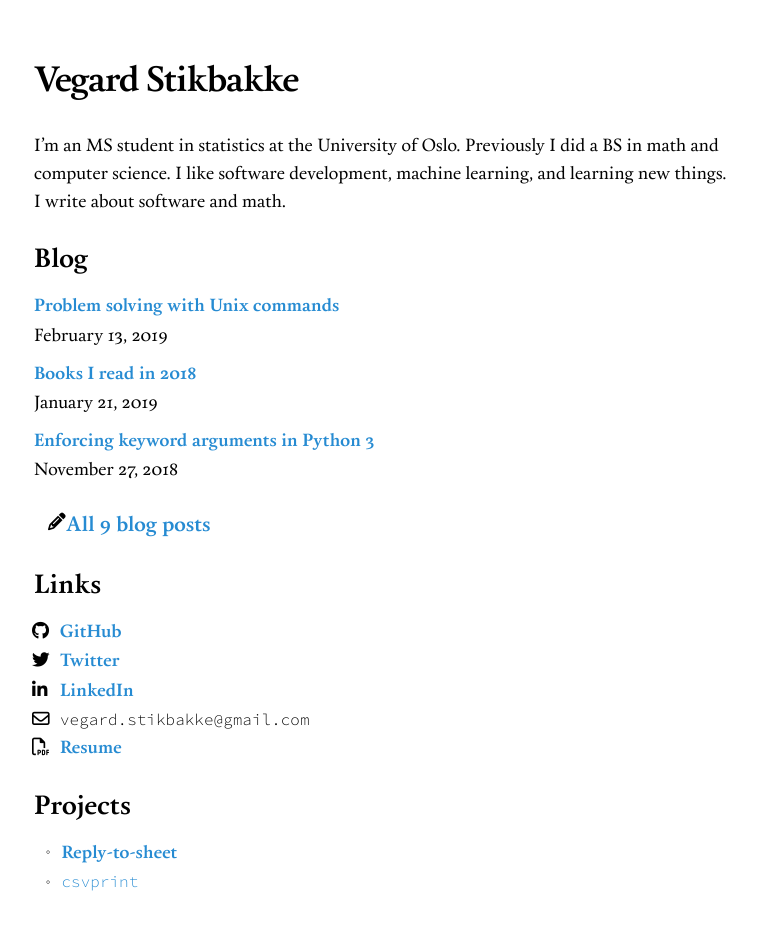
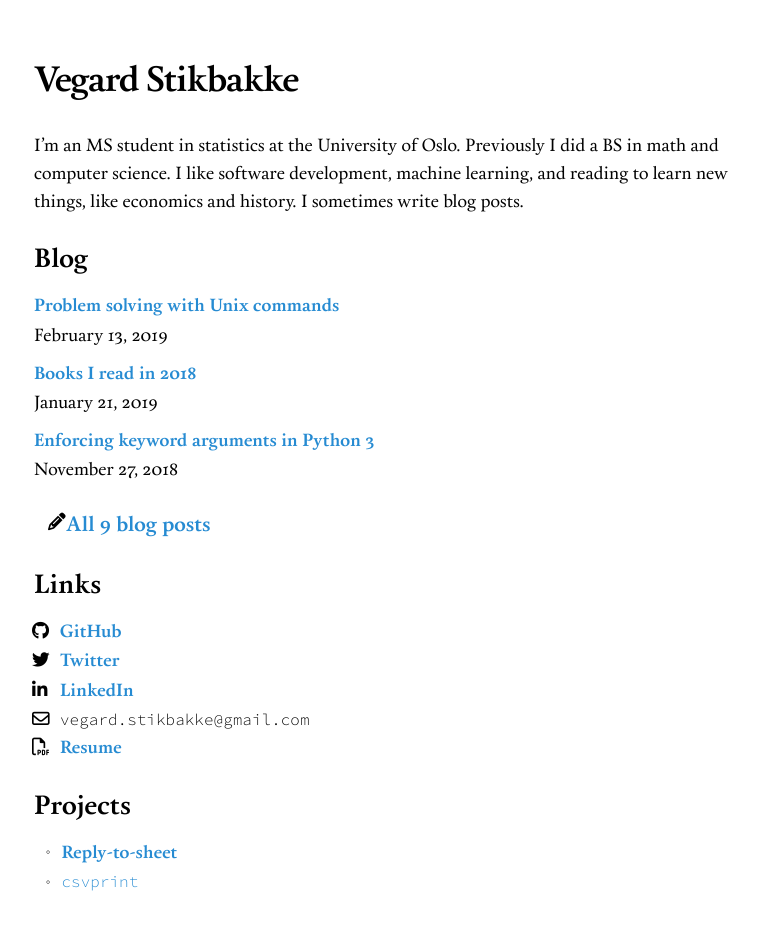
Before and after one commit to vegarsti/vegarsti.github.io, a Jekyll site: the page built from index.md, in a window 1280 px wide. Shown: the whole page, without its empty margins (256-1015 px from the left). Built offline with Jekyll 4.4.1, drawn with Linux system fonts in a browser that asks for light colours; nearby versions of some CDN libraries.

Commit message:
Edit bio

```diff
--- a/index.md
+++ b/index.md
@@ -5,7 +5,7 @@ title: Vegard Stikbakke
 
 # Vegard Stikbakke
 
-I'm an MS student in statistics at the University of Oslo. Previously I did a BS in math and computer science. I like software development, machine learning, and learning new things. I write about software and math.
+I'm an MS student in statistics at the University of Oslo. Previously I did a BS in math and computer science. I like software development, machine learning, and reading to learn new things, like economics and history. I sometimes write blog posts.
 
 ## Blog
 <div id="blog-links">
```
